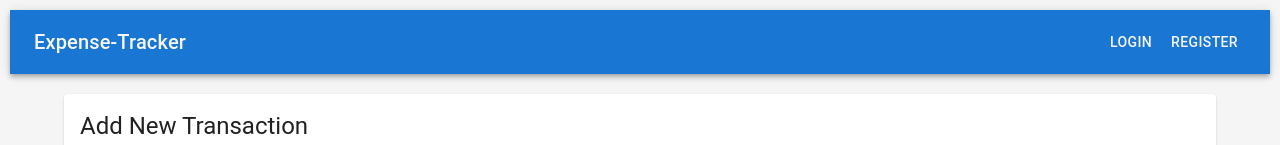
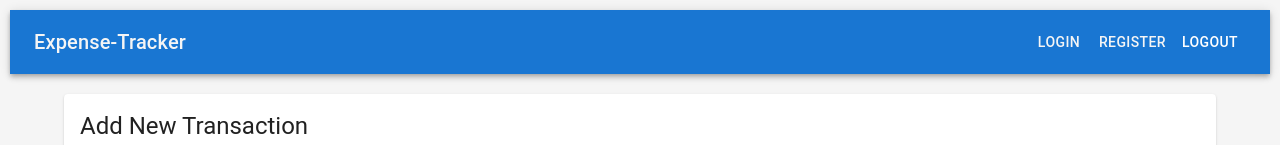
Before and after one commit to misterblack0101/MERN-expense-tracker, a React (Create React App) app in the folder client/: page / in a window 1280 px wide. Shown: the top 145 px of the page. Built offline with nearby package versions, Linux system fonts and the light colour scheme; no server answers.

Commit message:
added logout button

```diff
--- a/client/src/components/AppBar.js
+++ b/client/src/components/AppBar.js
@@ -4,9 +4,17 @@ import Box from "@mui/material/Box";
 import Toolbar from "@mui/material/Toolbar";
 import Typography from "@mui/material/Typography";
 import Button from "@mui/material/Button";
-import { Link } from "react-router-dom";
+import { Link, useNavigate } from "react-router-dom";
+import Cookie from "js-cookie";
 
 export default function Appbar() {
+  const navigate = useNavigate();
+
+  const logout = () => {
+    Cookie.remove("token");
+    navigate("/login");
+  };
+
   return (
     <Box sx={{ flexGrow: 1 }} margin="10px">
       <AppBar position="static">
@@ -27,6 +35,9 @@ export default function Appbar() {
               Register
             </Link>
           </Button>
+          <Button color="inherit" className="text-white" onClick={logout}>
+            Logout
+          </Button>
         </Toolbar>
       </AppBar>
     </Box>
```
Also changed, not shown: 1 other file (tests, documents, lock files or other folders).
